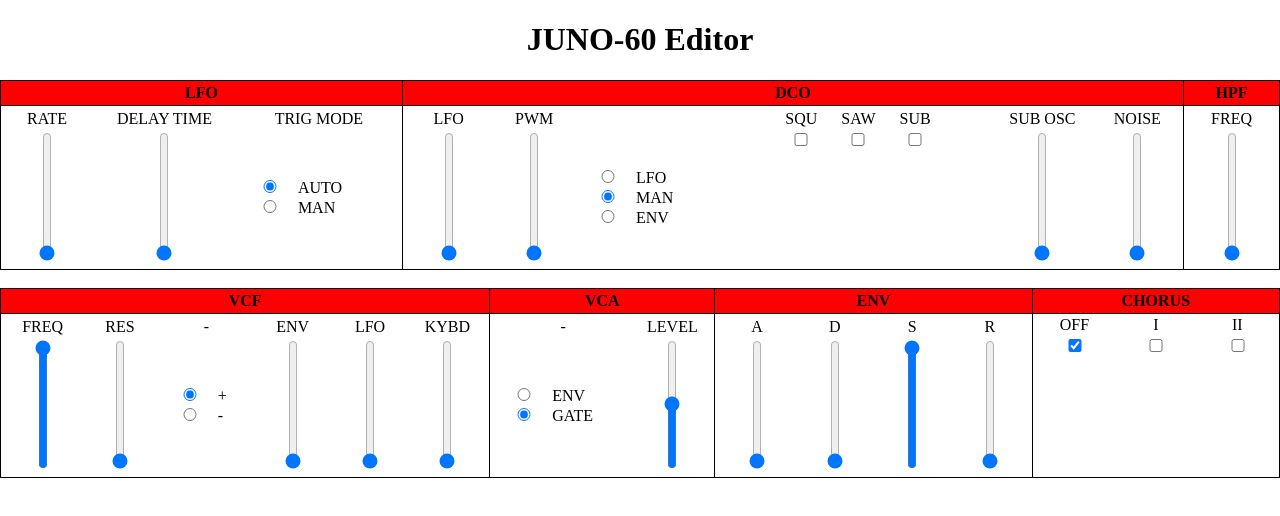
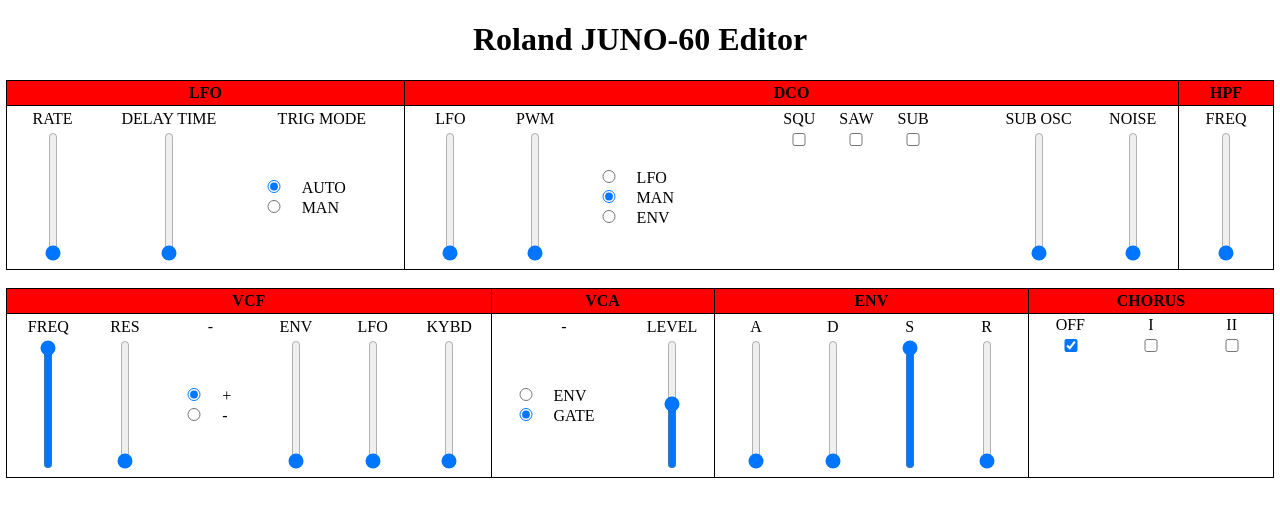
Before and after one commit to Ethan223/JUNO-60_Editor, a React (Create React App) app: page / in a window 1280 px wide. Shown: the top 516 px of the page. Built offline with nearby package versions, Linux system fonts and the light colour scheme.

Commit message:
Put thead and tbody in tables

```diff
--- a/src/juno60/Juno60.css
+++ b/src/juno60/Juno60.css
@@ -7,7 +7,12 @@
     text-align: center;
 }
 
-.main-board, th {
+.main {
+  padding-left: 6px;
+  padding-right: 6px;
+}
+
+.board-comp, th {
   border: 1px solid #000000;
   text-align: center;
   padding: 3px;
--- a/src/juno60/Juno60.tsx
+++ b/src/juno60/Juno60.tsx
@@ -4,48 +4,55 @@
 class Juno60 extends Component {
     render() {
         return(
-            <div className="App">
-                <h1>JUNO-60 Editor</h1>
-                <table className="main-board">
+            <div className="main">
+                <h1>Roland JUNO-60 Editor</h1>
+                <table className="board-comp">
+                    <thead>
                         <tr>
                             <th>LFO</th>
                             <th>DCO</th>
                             <th>HPF</th>
                         </tr>
+                    </thead>
+                    <tbody>
                         <tr>
                             {/*LFO contents*/}
-                        <td className="main-board">
+                            <td className="board-comp">
                                 {this.renderLFO()}
                             </td>
                             {/* DCO contents */}
-                        <td className="main-board">
+                            <td className="board-comp">
                                 {this.renderDCO()}
                             </td>
                             {/* HPF contents */}
-                        <td className="main-board">
+                            <td className="board-comp">
                                 {this.renderHPF()}
                             </td>
                         </tr>
+                    </tbody>
                 </table>
                 <br/>
-                <table className="main-board">
+                <table className="board-comp">
+                    <thead>
                         <tr>
                             <th>VCF</th>
                             <th>VCA</th>
                             <th>ENV</th>
                             <th>CHORUS</th>
                         </tr>
+                    </thead>
+                    <tbody>
                         <tr>
                             {/* VCF contents */}
-                        <td className="main-board">
+                            <td className="board-comp">
                                 {this.renderVCF()}
                             </td>
                             {/* VCA contents */}
-                        <td className="main-board">
+                            <td className="board-comp">
                                 {this.renderVCA()}
                             </td>
                             {/* ENV contents */}
-                        <td className="main-board">
+                            <td className="board-comp">
                                 {this.renderENV()}
                             </td>
                             {/* CHORUS contents */}
@@ -53,6 +60,7 @@
                                 {this.renderCHORUS()}
                             </td>
                         </tr>
+                    </tbody>
                 </table>
             </div>
         );
@@ -61,11 +69,14 @@
     renderLFO(): JSX.Element {
         return(
             <table>
+                <thead>
                     <tr>
                         <td>RATE</td>
                         <td>DELAY TIME</td>
                         <td>TRIG MODE</td>
                     </tr>
+                </thead>
+                <tbody>
                     <tr>
                         <td>
                             <input type="range" min="0" max="10" step="0.5" defaultValue="0"></input>
@@ -78,6 +89,7 @@
                             <input type="radio" name="trigMode" value="man"></input>MAN<br></br>
                         </td>
                     </tr>
+                </tbody>
             </table>
         )
     }
@@ -85,6 +97,7 @@
     renderDCO(): JSX.Element {
         return(
             <table>
+                <thead>
                     <tr>
                         <td>LFO</td>
                         <td>PWM</td>
@@ -93,6 +106,8 @@
                         <td>SUB OSC</td>
                         <td>NOISE</td>
                     </tr>
+                </thead>
+                <tbody>
                     <tr>
                         <td>
                             <input type="range" min="0" max="10" step="0.5" defaultValue="0"></input>
@@ -117,6 +132,7 @@
                             <input type="range" min="0" max="10" step="0.5" defaultValue="0"></input>
                         </td>
                     </tr>
+                </tbody>
             </table>
         )
     }
@@ -124,14 +140,18 @@
     renderHPF(): JSX.Element {
         return(
             <table>
+                <thead>
                     <tr>
                         <td>FREQ</td>
                     </tr>
+                </thead>
+                <tbody>
                     <tr>
                         <td>
                             <input type="range" min="0" max="3" step="1" defaultValue="0"></input>
                         </td>
                     </tr>
+                </tbody>
             </table>
         )
     }
@@ -139,6 +159,7 @@
     renderVCF(): JSX.Element {
         return(
             <table>
+                <thead>
                     <tr>
                         <td>FREQ</td>
                         <td>RES</td>
@@ -147,6 +168,8 @@
                         <td>LFO</td>
                         <td>KYBD</td>
                     </tr>
+                </thead>
+                <tbody>
                     <tr>
                         <td>
                             <input type="range" min="0" max="10" step="0.5" defaultValue="10"></input>
@@ -168,6 +191,7 @@
                             <input type="range" min="0" max="10" step="0.5" defaultValue="0"></input>
                         </td>
                     </tr>
+                </tbody>
             </table>
         )
     }
@@ -175,10 +199,13 @@
     renderVCA(): JSX.Element {
         return(
             <table>
+                <thead>
                     <tr>
                         <td>-</td>
                         <td>LEVEL</td>
                     </tr>
+                </thead>
+                <tbody>
                     <tr>
                         <td className="radioButton">
                             <input type="radio" name="vca" value="env"></input>ENV<br></br>
@@ -188,6 +215,7 @@
                             <input type="range" min="0" max="10" step="0.5" defaultValue="5"></input>
                         </td>
                     </tr>
+                </tbody>
             </table>
         )
     }
@@ -195,12 +223,15 @@
     renderENV(): JSX.Element {
         return(
             <table>
+                <thead>
                     <tr>
                         <td>A</td>
                         <td>D</td>
                         <td>S</td>
                         <td>R</td>
                     </tr>
+                </thead>
+                <tbody>
                     <tr>
                         <td>
                             <input type="range" min="0" max="10" step="0.5" defaultValue="0"></input>
@@ -215,6 +246,7 @@
                             <input type="range" min="0" max="10" step="0.5" defaultValue="0"></input>
                         </td>
                     </tr>
+                </tbody>
             </table>
         )
     }
@@ -222,11 +254,14 @@
     renderCHORUS(): JSX.Element {
         return(
             <table>
+                <thead>
                     <tr>
                         <td>OFF</td>
                         <td>I</td>
                         <td>II</td>
                     </tr>
+                </thead>
+                <tbody>
                     <tr>
                         <td>
                             <input type="checkbox" checked></input>
@@ -238,6 +273,7 @@
                             <input type="checkbox"></input>
                         </td>
                     </tr>
+                </tbody>
             </table>
         )
     }
```
Lines whose indentation alone changed are shown as unchanged.
